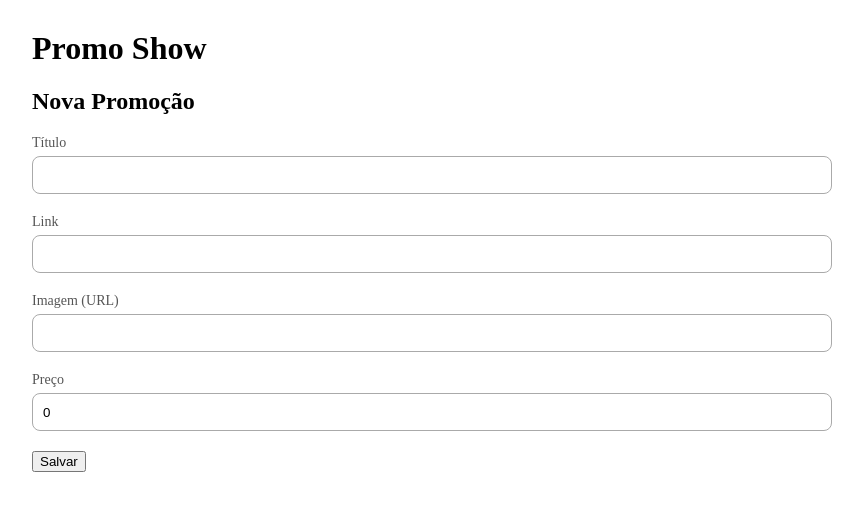
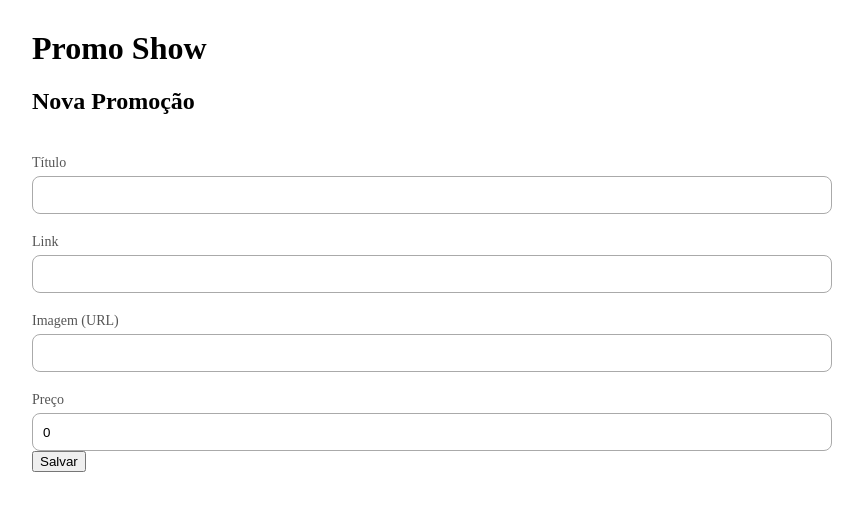
Before and after one commit to elvesbd/promotionsApp, a React (Create React App) app: page /create in a window 1280 px wide. Shown: the top 510 px of the page, without its empty margins (208-1071 px from the left). Built offline with nearby package versions, Linux system fonts and the light colour scheme.

Commit message:
feature 11: integrating form registration with formik

```diff
--- a/package.json
+++ b/package.json
@@ -7,12 +7,14 @@
     "@testing-library/react": "^11.1.0",
     "@testing-library/user-event": "^12.1.10",
     "axios": "^0.21.1",
+    "formik": "^2.2.9",
     "react": "^17.0.2",
     "react-dom": "^17.0.2",
     "react-router-dom": "^5.2.0",
     "react-scripts": "4.0.3",
     "sass": "^1.34.0",
-    "web-vitals": "^1.0.1"
+    "web-vitals": "^1.0.1",
+    "yup": "^0.32.9"
   },
   "scripts": {
     "server": "json-server --watch src/services/api/db.json --port 5000 --delay=1000",
--- a/public/index.html
+++ b/public/index.html
@@ -9,7 +9,6 @@
       name="description"
       content="Web site created using create-react-app"
     />
-    <link rel="apple-touch-icon" href="%PUBLIC_URL%/logo192.png" />
 
     <title>React App</title>
   </head>
--- /dev/null
+++ b/src/components/PromotionField/index.js
@@ -0,0 +1,23 @@
+import { useField } from 'formik';
+
+import styles from './styles.module.scss';
+
+
+export function Field({ name, id, label, ...restProps }) {
+  const [field, meta] = useField({ name, id, ...restProps });
+
+  return (
+    <>
+      {label && (
+        <label htmlFor={id ?? name}>{label}</label>
+      )}
+      <input
+        className={meta.error && styles.errorInput} {...field}
+        name={name} id={id ?? name}
+      />
+      {meta.error && (
+        <span className={styles.errorMessage}>{meta.error}</span>
+      )}
+    </>
+  );
+};
--- /dev/null
+++ b/src/components/PromotionField/styles.module.scss
@@ -0,0 +1,25 @@
+label {
+  margin-top: 20px;
+  margin-bottom: 5px;
+  font-size: 14px;
+  font-weight: 500;
+  color: #555;
+}
+
+input {
+  border: 1px solid #aaa;
+  border-radius: 8px;
+  background: #fff;
+  height: 36px;
+  padding: 0 10px;
+
+
+}
+.errorInput {
+  border-color: #c0392b;
+}
+
+.errorMessage {
+  color: #c0392b;
+  font-size: 14px;
+}
--- a/src/components/PromotionForm/index.js
+++ b/src/components/PromotionForm/index.js
@@ -1,10 +1,12 @@
-import { useEffect, useState } from 'react';
+import { useEffect } from 'react';
 import { useHistory } from 'react-router';
+import { Formik, Form } from 'formik';
 
+import { Field } from '../PromotionField';
 import useApi from '../../utils/useApi';
+import schema from './schema';
 
 import styles from './styles.module.scss';
-
 
 const initialValue = {
   title: '',
@@ -15,13 +17,10 @@ const initialValue = {
 
 
 export function PromotionForm({ id }) {
-  const [values, setValues] = useState(id ? null : initialValue);
-  const [load] = useApi({
+  const history = useHistory();
+  const [load, setLoad] = useApi({
     url: `/promotions/${id}`,
     method: 'get',
-    onCompleted: (response) => {
-      setValues(response.data);
-    }
   });
 
   const [save, setSave] = useApi({
@@ -34,29 +33,19 @@ export function PromotionForm({ id }) {
     }
   });
 
-  const history = useHistory();
-
   useEffect(() => {
     if (id) {
       load();
     }
   }, [id]);
 
-
-  function handleChange(e) {
-    const { name, value } = e.target;
-
-    setValues({
-      ...values,
-      [name]: value });
+  function handleSubmit(formValues) {
+    save({
+      data: formValues,
+    });
   };
 
-  function handleSubmit(e) {
-    e.preventDefault();
-    save({
-      data: values,
-    });
-  };
+  const values = id ? setLoad.data : initialValue
 
   return (
     <div>
@@ -66,56 +55,35 @@ export function PromotionForm({ id }) {
       {!values ? (
         <div>Carregando...</div>
       ) : (
-        <form onSubmit={handleSubmit}>
+        <Formik
+          initialValues={values}
+          onSubmit={handleSubmit}
+          validationSchema={schema}
+          render={() => (
+            <Form>
               {setSave.loading && <span>Salvando dados...</span>}
               <div className={styles.promotionFormGroup}>
-            <label htmlFor="title">Título</label>
-            <input
-              id="title"
-              name="title"
-              type="text"
-              onChange={handleChange}
-              value={values.title}
-            />
+                <Field name="title" type="text" label="Título" />
               </div>
 
               <div className={styles.promotionFormGroup}>
-            <label htmlFor="url">Link</label>
-            <input
-              id="url"
-              name="url"
-              type="text"
-              onChange={handleChange}
-              value={values.url}
-            />
+                <Field name="url" type="text" label="Link" />
               </div>
 
               <div className={styles.promotionFormGroup}>
-            <label htmlFor="imageUrl">Imagem (URL)</label>
-            <input
-              id="imageUrl"
-              name="imageUrl"
-              type="text"
-              onChange={handleChange}
-              value={values.imageUrl}
-            />
+                <Field name="imageUrl" type="text" label="Imagem (URL)" />
               </div>
 
               <div className={styles.promotionFormGroup}>
-            <label htmlFor="price">Preço</label>
-            <input
-              id="price"
-              name="price"
-              type="number"
-              onChange={handleChange}
-              value={values.price}
-            />
+                <Field name="price" type="number" label="Preço" />
               </div>
 
               <div>
                 <button type="submit">Salvar</button>
               </div>
-        </form>
+            </Form>
+          )}
+        />
       )}
     </div>
   );
--- /dev/null
+++ b/src/components/PromotionForm/schema.js
@@ -0,0 +1,9 @@
+import * as yup from 'yup';
+
+
+export default yup.object().shape({
+  title: yup.string().required('Campo obrigatório'),
+  url: yup.string().url('url deve ser um URL válido').required('Campo obrigatório'),
+  imageUrl: yup.string().url('url deve ser um URL válido').required('Campo obrigatório'),
+  price: yup.number().required('Campo obrigatório'),
+});
--- a/src/components/PromotionForm/styles.module.scss
+++ b/src/components/PromotionForm/styles.module.scss
@@ -1,20 +1,4 @@
 .promotionFormGroup {
   display: flex;
   flex-direction: column;
-
-  label {
-    margin-bottom: 5px;
-    font-size: 14px;
-    font-weight: 500;
-    color: #555;
-  }
-
-  input {
-    border: 1px solid #aaa;
-    border-radius: 8px;
-    background: #fff;
-    height: 36px;
-    padding: 0 10px;
-    margin-bottom: 20px;
-  }
 }
--- a/src/services/api/db.json
+++ b/src/services/api/db.json
@@ -39,7 +39,7 @@
       "title": "Notebook Lenovo Ultrafino ideapad S145 i5-1035G1, 8GB 1TB Windows 10 15.6\" Dolby Audio Design Leve e Compacto, Prata",
       "url": "https://www.amazon.com.br/Notebook-Lenovo-Ultrafino-ideapad-S145/dp/B088CFPCV7?ref_=Oct_s9_apbd_otopr_hd_bw_bHrUqLT&pf_rd_r=3MK8F1BP64XESX57PSTW&pf_rd_p=ae2a6e14-5e57-57d1-a7c7-38f2deae6a08&pf_rd_s=merchandised-search-10&pf_rd_t=BROWSE&pf_rd_i=16364755011",
       "imageUrl": "https://images-na.ssl-images-amazon.com/images/I/413V3QwQ2sL._AC_SY450_.jpg",
-      "price": "3597.30",
+      "price": 200,
       "id": 6
     }
   ],
```
Also changed, not shown: 2 other files (tests, documents, lock files or other folders). Lines whose indentation alone changed are shown as unchanged.
